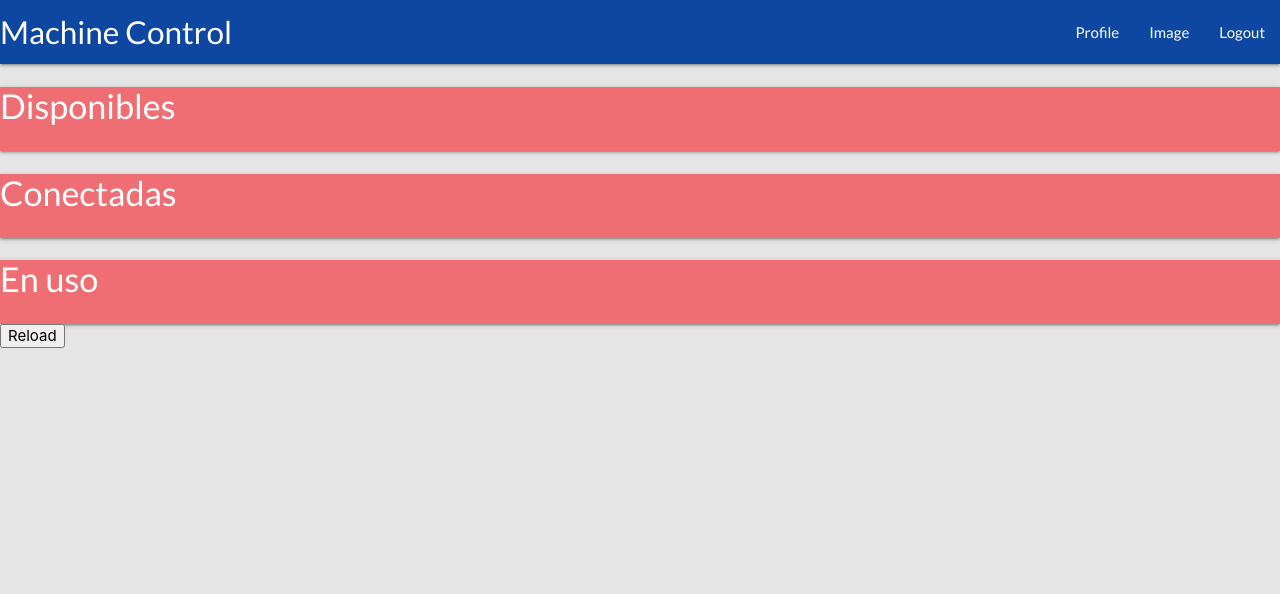
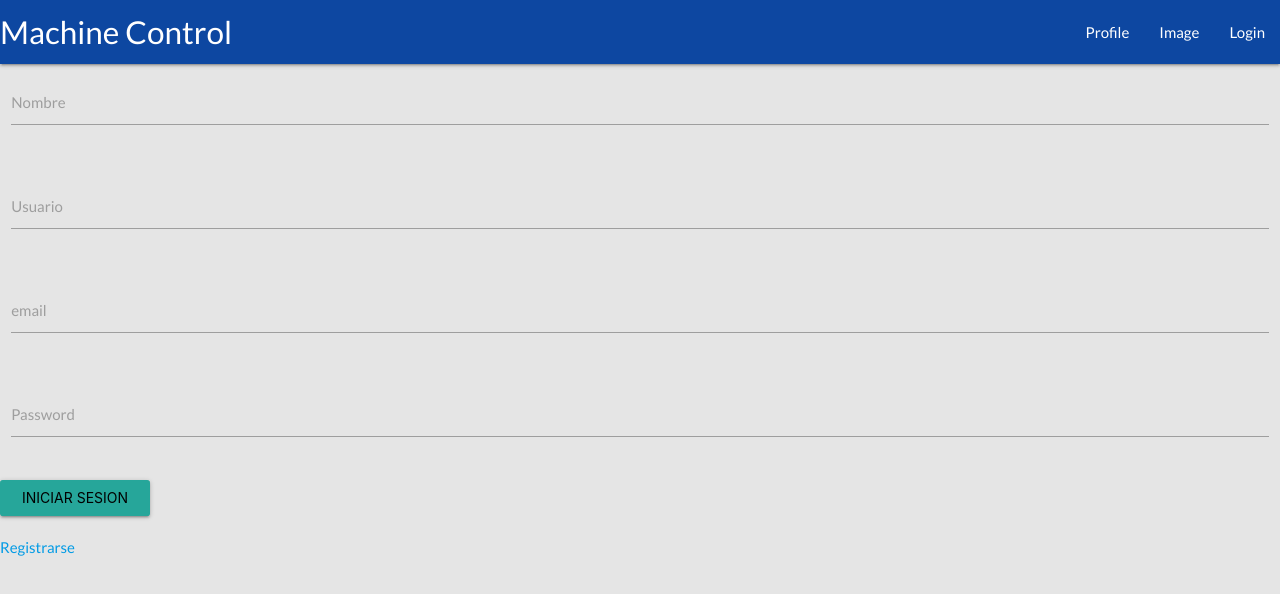
Before and after one commit to jmvaliente/control-carretillas-front, a React (Create React App) app: page /new-user in a window 1280 px wide. Before the commit this address led to /. Shown: the top 594 px of the page. Built offline with nearby package versions, Linux system fonts and the light colour scheme.

Commit message:
Login create

```diff
--- a/src/App.js
+++ b/src/App.js
@@ -1,17 +1,20 @@
 import React,{Fragment, useState, useEffect} from 'react';
 import {Switch, Route, Redirect} from 'react-router-dom'
 import axios from 'axios'
-import Header from './components/Header'
+import Header from './components/layout/Header'
 import Form from './components/Form'
 import Home from './components/Home'
+import Login from './components/auth/Login'
+import New from './components/auth/New'
 
 
 function App() {
 
-  const [machines, setMachine] = useState({})
+  const [machines, setMachine] = useState()
 
   useEffect( () =>{
     const machineList = async () => {
+
       const url = 'http://localhost:3001'
 
       const machine = await axios.get(url)
@@ -31,12 +34,11 @@ function App() {
           <Home machines={machines}
           />
         </Route>
+        <Route exact path="/login" component={Login}/>
+        <Route exact path="/new-user" component={New}/>
         <Route exact path="/new-machine" component={Form}/>
         <Redirect to="/"/>
       </Switch>
-      <button onClick={useEffect}>
-        Reload
-      </button>
     </Fragment>
   );
 }
--- a/src/components/Home.js
+++ b/src/components/Home.js
@@ -7,7 +7,7 @@ const Home = ({machines}) => {
     return(
         <Fragment>
             <nav>
-                <h4>Disponibles</h4>
+                <h4>Disponible</h4>
             </nav>
                 {/*
                 {machines.map(machine => (
--- /dev/null
+++ b/src/components/auth/Login.js
@@ -0,0 +1,68 @@
+import React, {useState} from 'react'
+import {Link} from 'react-router-dom'
+
+
+
+const Login = () => {
+
+    const [login, setLogin] = useState({
+        email : '',
+        password : ''
+    })
+
+    const { email, password } = login
+
+
+
+
+    const onChange = (e) => {
+        setLogin({
+            ...login,
+            [e.target.name] : e.target.value
+        })
+    }
+
+    const onSubmit = (e) =>{
+
+        e.preventDefault();
+
+    }
+
+
+    return(
+        <form
+            onSubmit={onSubmit}
+        >
+            <div className="row">
+                <div className="input-field col s12">
+                    <input  id="email"
+                            type="email"
+                            name="email"
+                            value={email}
+                            onChange={onChange}
+                            className="validate"/>
+
+                    <label htmlFor="user">Usuario</label>
+                </div>
+            </div>
+            <div className="row">
+                <div className="input-field col s12">
+                    <input  id="password"
+                            type="password"
+                            name="password"
+                            value={password}
+                            onChange={onChange}
+                            className="validate"/>
+
+                    <label htmlFor="password">Password</label>
+                </div>
+            </div>
+            <div className="row">
+                <input type="submit" className="waves-effect waves-light btn" value="Iniciar Sesion"/>
+            </div>
+            <Link to="/new-user">Registrarse</Link>
+        </form>
+    )
+}
+
+export default Login
--- /dev/null
+++ b/src/components/auth/New.js
@@ -0,0 +1,97 @@
+import React, {useState} from 'react'
+import {Link} from 'react-router-dom'
+
+
+
+const New = () => {
+
+    const [login, setLogin] = useState({
+        name: '',
+        user: '',
+        email : '',
+        password : ''
+    })
+
+    const { email, password, name, user } = login
+
+
+
+
+    const onChange = (e) => {
+        setLogin({
+            ...login,
+            [e.target.name] : e.target.value
+        })
+    }
+
+    const onSubmit = (e) =>{
+
+        e.preventDefault();
+
+    }
+
+
+    return(
+        <form
+            onSubmit={onSubmit}
+        >
+            <div className="row">
+                <div className="input-field col s12">
+                    <input  id="name"
+                            type="text"
+                            name="name"
+                            value={name}
+                            onChange={onChange}
+                            className="validate"/>
+
+                    <label htmlFor="user">Nombre</label>
+                </div>
+            </div>
+
+            <div className="row">
+                <div className="input-field col s12">
+                    <input  id="user"
+                            type="text"
+                            name="user"
+                            value={user}
+                            onChange={onChange}
+                            className="validate"/>
+
+                    <label htmlFor="user">Usuario</label>
+                </div>
+            </div>
+
+            <div className="row">
+                <div className="input-field col s12">
+                    <input  id="email"
+                            type="email"
+                            name="email"
+                            value={email}
+                            onChange={onChange}
+                            className="validate"/>
+
+                    <label htmlFor="user">email</label>
+                </div>
+            </div>
+
+            <div className="row">
+                <div className="input-field col s12">
+                    <input  id="password"
+                            type="password"
+                            name="password"
+                            value={password}
+                            onChange={onChange}
+                            className="validate"/>
+
+                    <label htmlFor="password">Password</label>
+                </div>
+            </div>
+            <div className="row">
+                <input type="submit" className="waves-effect waves-light btn" value="Iniciar Sesion"/>
+            </div>
+            <Link to="/new-user">Registrarse</Link>
+        </form>
+    )
+}
+
+export default New
--- a/src/components/Header.js
+++ b/src/components/layout/Header.js
@@ -4,11 +4,11 @@ const Header = () => {
     return(
         <nav>
             <div className="nav-wrapper #0d47a1 blue darken-4">
-            <a href="!#" className="brand-logo">Machine Control</a>
+            <a href="/" className="brand-logo">Machine Control</a>
             <ul id="nav-mobile" className="right hide-on-med-and-down">
                 <li><a href="sass.html">Profile</a></li>
                 <li><a href="badges.html">Image</a></li>
-                <li><a href="collapsible.html">Logout</a></li>
+                <li><a href="/login">Login</a></li>
             </ul>
             </div>
         </nav>
```
